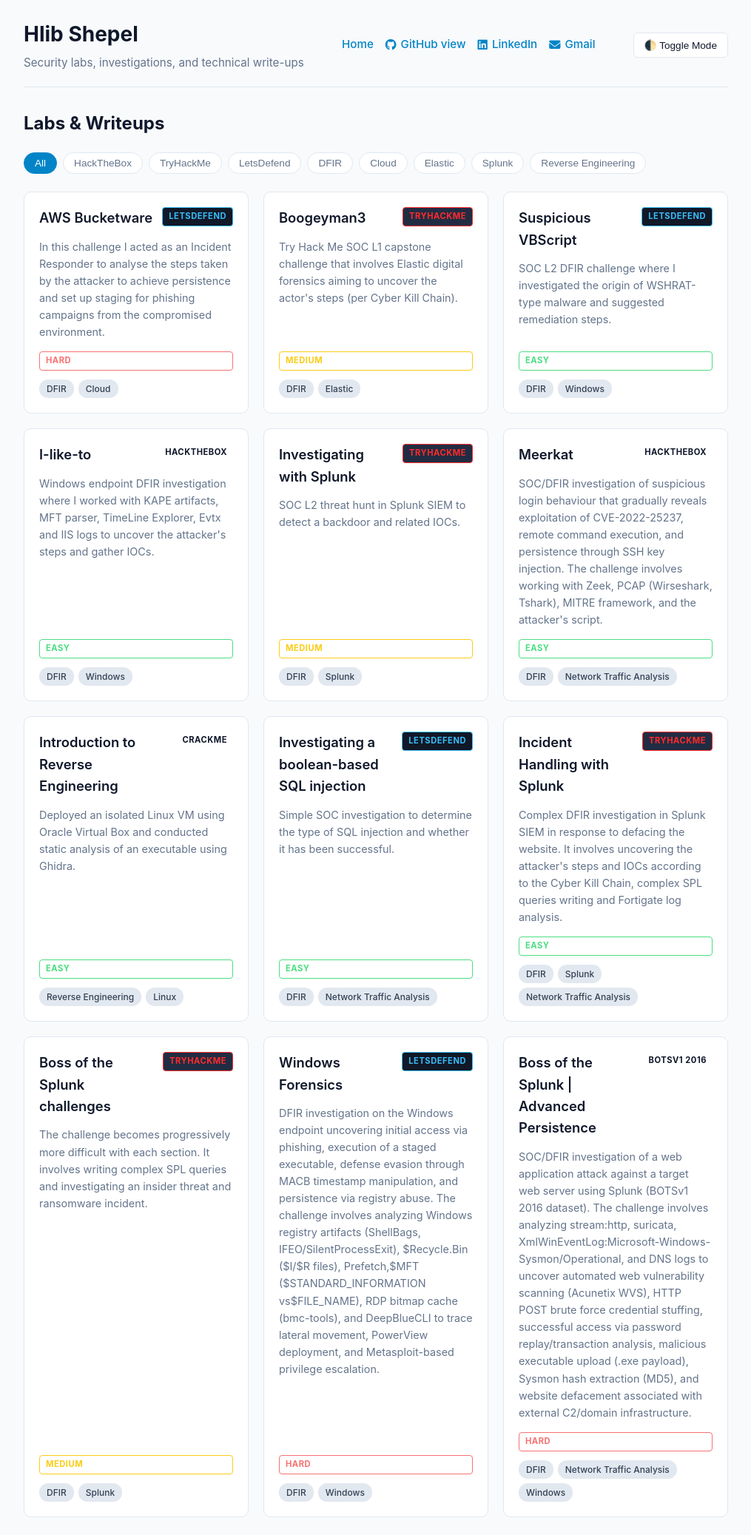
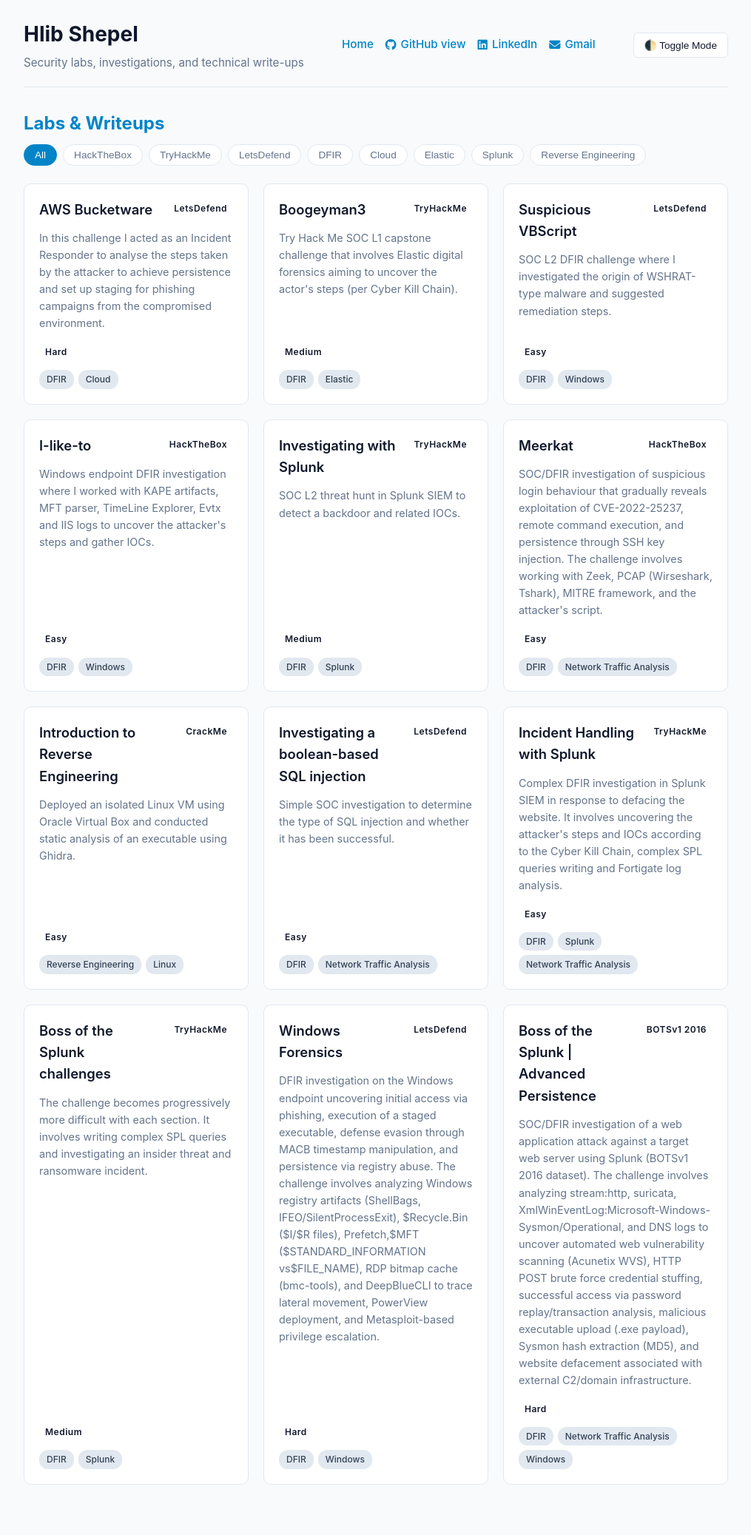
Before and after one commit to Glebius01/Glebius01.github.io, a Jekyll site: the page built from index.html, in a window 1280 px wide. Shown: the whole page at 74% size, without its empty margins (132-1147 px from the left). Built offline with Jekyll 4.4.1, drawn with Linux system fonts in a browser that asks for light colours; after the commit the page ends 2031 px from its top, so only the background shows below that.

Commit message:
Refactor theme colors and enhance writeup styles
Updated theme colors and improved readability for writeup content. Adjusted badge styles and fixed alignment for difficulty box.

```diff
--- a/_layouts/default.html
+++ b/_layouts/default.html
@@ -49,16 +49,16 @@
       --tag-text: #cbd5e1;
     }
 
-    body.light-theme {
-      --bg-primary: #f8fafc;
+   body.light-theme {
+      --bg-primary: #f1f5f9;
       --bg-card: #ffffff;
-      --bg-card-hover: #f1f5f9;
+      --bg-card-hover: #e2e8f0;
       --text-main: #0f172a;
-      --text-muted: #64748b;
-      --border-color: #e2e8f0;
+      --text-muted: #334155;
+      --border-color: #cbd5e1;
       --accent: #0284c7;
       --tag-bg: #e2e8f0;
-      --tag-text: #334155;
+      --tag-text: #0f172a;
     }
 
     /* 2. BASE STYLES */
@@ -181,32 +181,39 @@
       flex-grow: 1;
     }
 
-    /* 4. BADGES & SKILL TAGS */
+    /* Fix Writeup Content Readability */
+    main img {
+      max-width: 100%;
+      height: auto;
+      border-radius: 6px;
+      margin: 1.5rem 0;
+      box-shadow: 0 4px 10px rgba(0,0,0,0.3);
+    }
+    main h1, main h2, main h3, main h4 {
+      color: var(--accent); /* Matches your theme color */
+      margin-top: 1.5rem;
+      margin-bottom: 0.5rem;
+    }
+
     .badge {
-      font-size: 0.7rem;
-      font-weight: 700;
+      font-size: 0.75rem;
+      font-weight: 600;
       padding: 3px 8px;
       border-radius: 4px;
-      text-transform: uppercase;
+      /* text-transform: uppercase; REMOVED to de-capitalize */
       letter-spacing: 0.5px;
       white-space: nowrap;
     }
 
-    .platform-hack-the-box { background: #1a2332; color: #9fef00; border: 1px solid #9fef00; }
-    .platform-tryhackme { background: #212c42; color: #ff2b2b; border: 1px solid #ff2b2b; }
-    .platform-letsdefend { background: #111827; color: #38bdf8; border: 1px solid #38bdf8; }
-    .platform-sherlocks { background: #0f172a; color: #c084fc; border: 1px solid #c084fc; }
-
-    .diff-easy { color: #4ade80; border: 1px solid #4ade80; }
-    .diff-medium { color: #facc15; border: 1px solid #facc15; }
-    .diff-hard { color: #f87171; border: 1px solid #f87171; }
+    /* Changed HTB to dark green */
+    .platform-hack-the-box { background: #1a2332; color: #16a34a; border: 1px solid #16a34a; }
 
     .writeup-footer {
       display: flex;
       flex-direction: column;
       gap: 12px;
+      align-items: flex-start; /* THIS FIXES THE STRETCHED DIFFICULTY BOX */
     }
-
     .writeup-skills {
       display: flex;
       flex-wrap: wrap;
```
